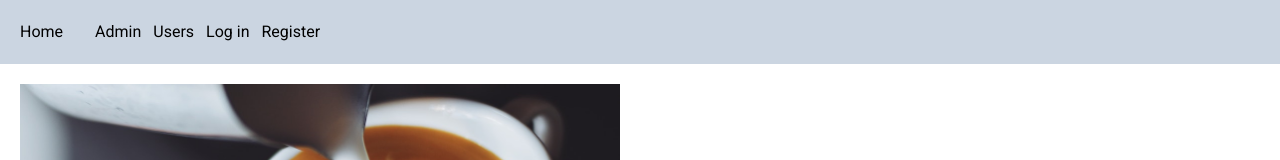
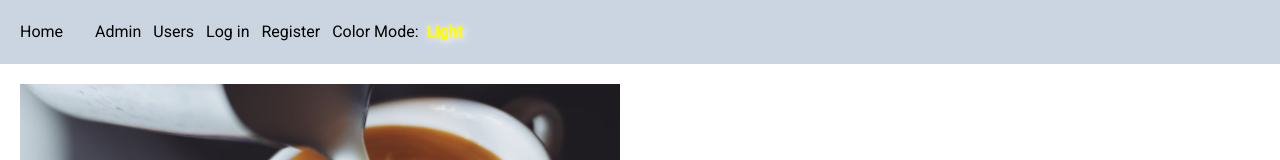
Before and after one commit to programmist/nextjs-test-app, a Next.js app: page / in a window 1280 px wide. Shown: the top 160 px of the page. Built offline with nearby package versions, Linux system fonts and the light colour scheme; no server answers.

Commit message:
Fix dark mode colors. Fun with media color mode selectors

```diff
--- /dev/null
+++ b/app/NavBar.css
@@ -0,0 +1,21 @@
+.light-mode,
+.dark-mode {
+  display: none;
+  margin: 0 0.5rem;
+  font-weight: bold;
+}
+
+@media (prefers-color-scheme: dark) {
+  .dark-mode {
+    display: inline-block;
+    color: #000;
+  }
+}
+
+@media (prefers-color-scheme: light) {
+  .light-mode {
+    display: inline-block;
+    color: #fffb03;
+    text-shadow: 2px 2px 8px #fff;
+  }
+}
--- a/app/NavBar.tsx
+++ b/app/NavBar.tsx
@@ -3,11 +3,14 @@ import { useSession } from "next-auth/react";
 import Link from "next/link";
 import React from "react";
 import Spinner from "./components/Spinner";
+import "./NavBar.css";
 
 const NavBar = () => {
   const { status, data: session } = useSession();
 
   const isAuth = status === "authenticated";
+
+  const isDarkMode = window.matchMedia("(prefers-color-scheme: dark)").matches;
 
   return (
     <div className="flex space-x-3 p-5 bg-slate-300">
@@ -27,6 +30,11 @@ const NavBar = () => {
         <Link href="/api/auth/signin">Log in</Link>
       )}
       <Link href="/register">Register</Link>
+      <div>
+        Color Mode:
+        <span className="light-mode">Light</span>
+        <span className="dark-mode">Dark</span>
+      </div>
     </div>
   );
 };
--- a/app/globals.css
+++ b/app/globals.css
@@ -8,12 +8,14 @@
 
 @media (prefers-color-scheme: dark) {
   :root {
-    --foreground-rgb: 255, 255, 255;
+    --foreground-rgb: 125, 133, 144;
+    --background-rgb: 13, 17, 23;
   }
 }
 
 body {
   color: rgb(var(--foreground-rgb));
+  background-color: rgb(var(--background-rgb));
 }
 
 @layer base {
--- /dev/null
+++ b/app/users/UserTable.css
@@ -0,0 +1,3 @@
+table th {
+  color: white;
+}
--- a/app/users/UserTable.tsx
+++ b/app/users/UserTable.tsx
@@ -1,6 +1,7 @@
 import { sort } from "fast-sort";
 import Link from "next/link";
 import React from "react";
+import "./UserTable.css";
 
 interface User {
   id: number;
```
